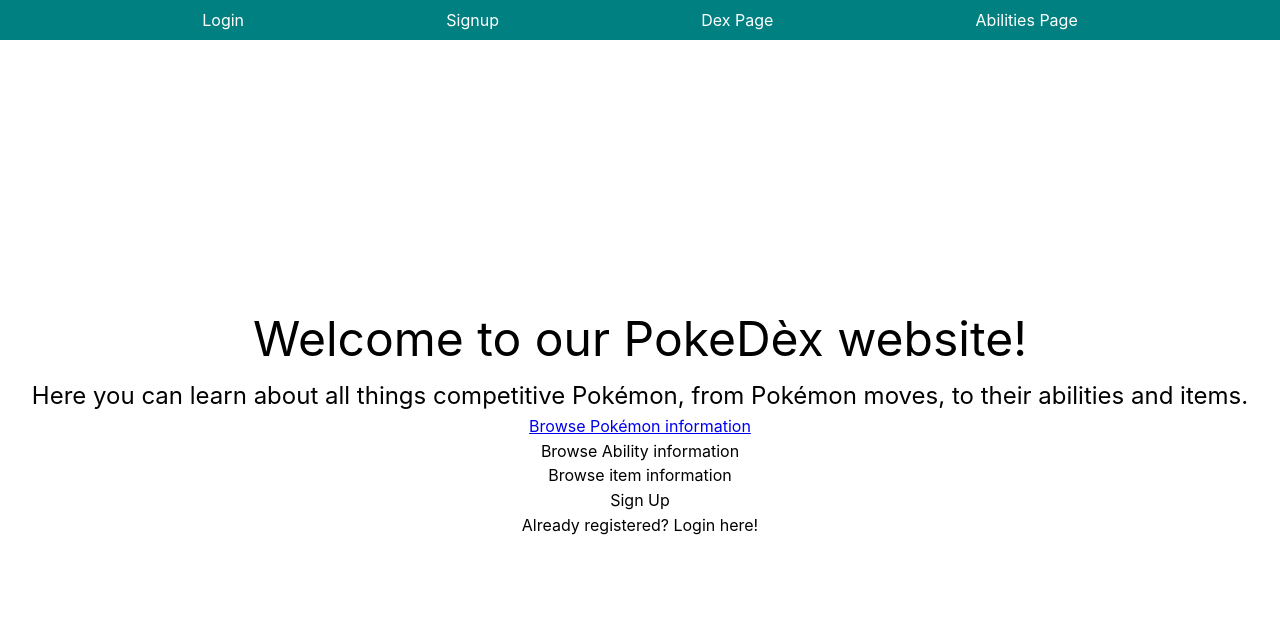
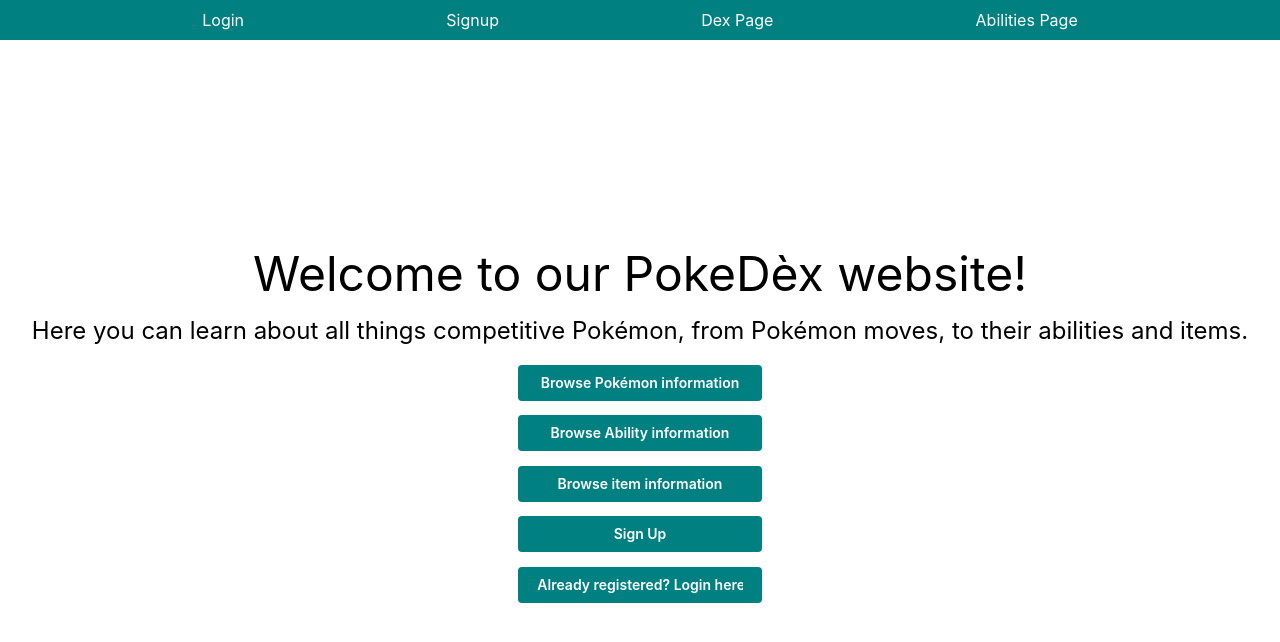
Before and after one commit to B4n3l1ng/DexProjectFrontTypeScript, a React (Vite) app: page / in a window 1280 px wide. Shown: the top 642 px of the page. Built offline with nearby package versions, Linux system fonts and the light colour scheme.

Commit message:
added item list page

```diff
--- a/src/App.tsx
+++ b/src/App.tsx
@@ -9,6 +9,7 @@
 import AbilitiesPage from './pages/AbilitiesPage';
 import ScrollToTop from './components/ScrollToTop';
 import AbilityDetails from './pages/AbilityDetails';
+import ItemsPage from './pages/ItemsPage';
 
 function App() {
   return (
@@ -24,6 +25,7 @@
         <Route path="/pokemon/:pokemonId" element={<PokemonDetails />} />
         <Route path="/abilities" element={<AbilitiesPage />} />
         <Route path="/ability/:abilityId" element={<AbilityDetails />} />
+        <Route path="/items" element={<ItemsPage />} />
       </Routes>
     </>
   );
--- a/src/components/Card.tsx
+++ b/src/components/Card.tsx
@@ -1,7 +1,7 @@
 import { Link } from 'react-router-dom';
-import { PokemonProperties, AbilityProperties } from '../interfaces/index';
+import { PokemonProperties, AbilityProperties, ItemProperties } from '../interfaces/index';
 interface props {
-  data: PokemonProperties | AbilityProperties;
+  data: PokemonProperties | AbilityProperties | ItemProperties;
   type: string;
 }
 import cardStyles from './styles/Card.module.css';
--- a/src/pages/AbilityDetails.tsx
+++ b/src/pages/AbilityDetails.tsx
@@ -17,7 +17,7 @@
     const fetchAbility = async () => {
       try {
         const response = await axios.get(`${import.meta.env.VITE_API_URL}/api/abilities/${abilityId}`);
-        if (response.status === (200 || 304)) {
+        if (response.status === 200 || response.status === 304) {
           setAbility(response.data);
         }
       } catch (error) {
@@ -28,7 +28,7 @@
     const fetchPokemonWithAbility = async () => {
       try {
         const response = await axios.get(`${import.meta.env.VITE_API_URL}/api/abilities/${abilityId}/pokemon`);
-        if (response.status === (200 || 304)) {
+        if (response.status === 200 || response.status === 304) {
           setPokemon(response.data);
         }
       } catch (error) {
--- a/src/pages/Homepage.tsx
+++ b/src/pages/Homepage.tsx
@@ -1,5 +1,6 @@
 import { Link } from 'react-router-dom';
 import homeStyles from './styles/Homepage.module.css';
+import { Button } from '@mantine/core';
 
 const Homepage = () => {
   return (
@@ -9,12 +10,31 @@
         <h2>Here you can learn about all things competitive Pokémon, from Pokémon moves, to their abilities and items.</h2>
         <ul>
           <li>
-            <Link to="/pokedex">Browse Pokémon information</Link>
+            <Button variant="filled" color="#008080" component={Link} to="/pokedex" fullWidth>
+              Browse Pokémon information
+            </Button>
           </li>
-          <li>Browse Ability information</li>
-          <li>Browse item information</li>
-          <li>Sign Up</li>
-          <li>Already registered? Login here!</li>
+          <li>
+            <Button variant="filled" color="#008080" component={Link} to="/abilities" fullWidth>
+              Browse Ability information
+            </Button>
+          </li>
+          <li>
+            <Button variant="filled" color="#008080" component={Link} to="/items" fullWidth>
+              Browse item information
+            </Button>
+          </li>
+          <li>
+            {' '}
+            <Button variant="filled" color="#008080" component={Link} to="/signup" fullWidth>
+              Sign Up
+            </Button>
+          </li>
+          <li>
+            <Button variant="filled" color="#008080" component={Link} to="/login" fullWidth>
+              Already registered? Login here!
+            </Button>
+          </li>
         </ul>
       </div>
     </section>
--- /dev/null
+++ b/src/pages/ItemsPage.tsx
@@ -0,0 +1,44 @@
+import { useState, useEffect } from 'react';
+import { ItemProperties } from '../interfaces';
+import axios from 'axios';
+import Card from '../components/Card';
+import { Loader } from '@mantine/core';
+import itemStyles from './styles/ItemsPage.module.css';
+
+const ItemsPage = () => {
+  const [items, setItems] = useState<ItemProperties[]>([]);
+  const [isLoading, setIsLoading] = useState(true);
+
+  useEffect(() => {
+    const fetchItems = async () => {
+      try {
+        const response = await axios(`${import.meta.env.VITE_API_URL}/api/items`);
+        if (response.status === 200 || response.status === 304) {
+          console.log(response.data);
+          setItems(response.data);
+          setIsLoading(false);
+        }
+      } catch (error) {
+        console.log(error);
+      }
+    };
+    fetchItems();
+  }, []);
+
+  return (
+    <section className={itemStyles.itemsPage}>
+      <h1>All Items</h1>
+      {isLoading ? (
+        <Loader color="teal" size="lg" type="dots" className="loader" />
+      ) : (
+        <div className={itemStyles.list}>
+          {items!.map((item) => (
+            <Card data={item} type="items" key={item._id} />
+          ))}
+        </div>
+      )}
+    </section>
+  );
+};
+
+export default ItemsPage;
--- a/src/pages/styles/Homepage.module.css
+++ b/src/pages/styles/Homepage.module.css
@@ -8,5 +8,14 @@
 }
 
 .homePage div ul {
+  margin-top: 1em;
   list-style: none;
+  display: flex;
+  flex-direction: column;
+  gap: 0.9em;
 }
+
+.homePage div ul li {
+  width: 20%;
+  margin: 0 auto;
+}
--- /dev/null
+++ b/src/pages/styles/ItemsPage.module.css
@@ -0,0 +1,18 @@
+.list {
+  width: 60%;
+  display: flex;
+  flex-wrap: wrap;
+  justify-content: space-evenly;
+  align-items: center;
+  gap: 1%;
+}
+
+.itemsPage {
+  display: flex;
+  flex-direction: column;
+  justify-content: center;
+  align-items: center;
+  text-align: center;
+  width: 100%;
+  height: 100%;
+}
```
Also changed, not shown: src/interfaces/index.ts (+7 -1 lines).
